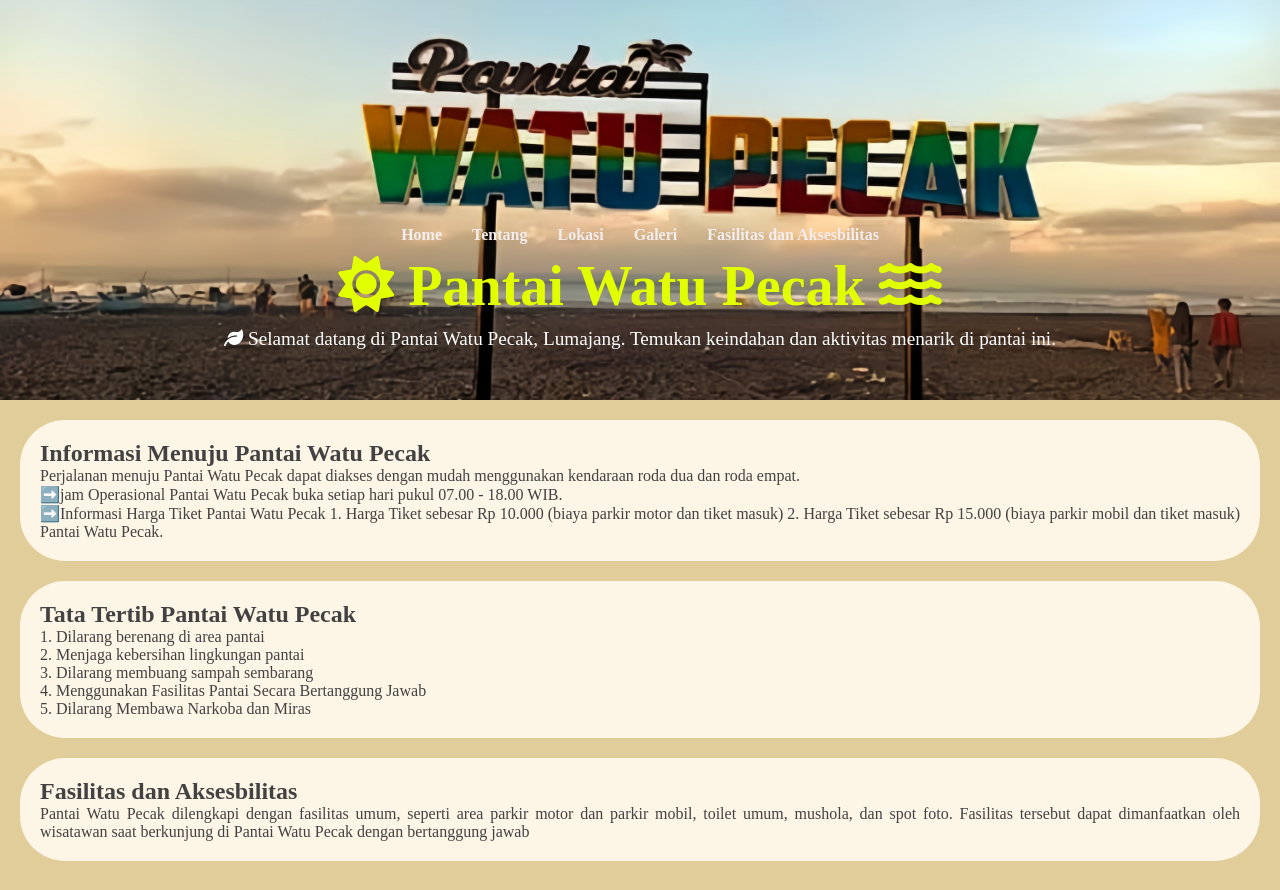
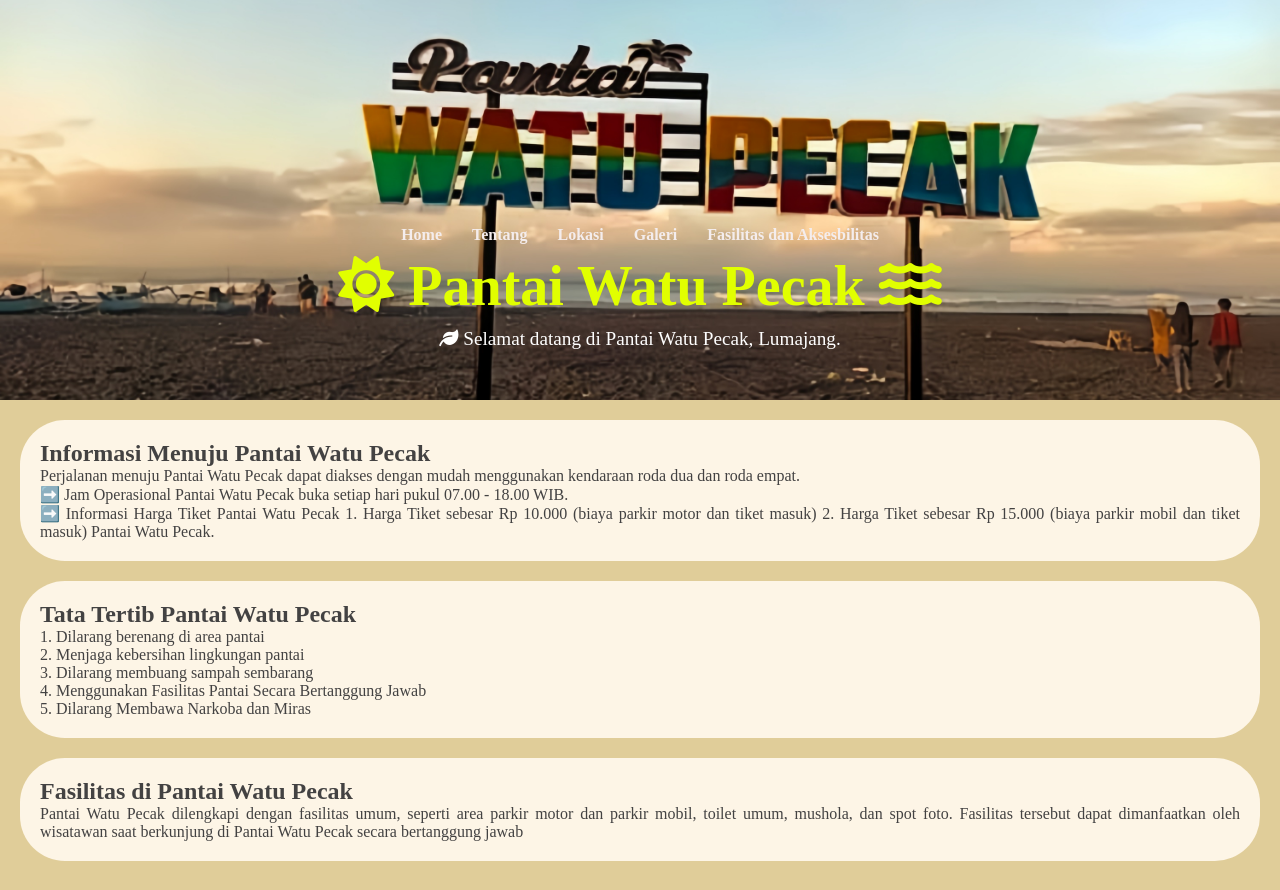
Before and after one commit to PantaiWatuPecak/Pantai-Watu-Pecak, a plain HTML site: page index.html in a window 1280 px wide. Shown: the top 890 px of the page. Drawn offline with Linux system fonts and the light colour scheme; grey boxes are pictures that could not be loaded.

Commit message:
Update index.html

```diff
--- a/index.html
+++ b/index.html
@@ -38,7 +38,7 @@
                 <i class="fas fa-sun"></i> Pantai Watu Pecak <i class="fas fa-water"></i>
             </h1>
             <p>
-                <i class="fas fa-leaf"></i> Selamat datang di Pantai Watu Pecak, Lumajang. Temukan keindahan dan aktivitas menarik di pantai ini.
+                <i class="fas fa-leaf"></i> Selamat datang di Pantai Watu Pecak, Lumajang.
             </p>
  </header>
 
@@ -46,8 +46,8 @@
     <section id="about">
         <h2>Informasi Menuju Pantai Watu Pecak</h2>
         <p>Perjalanan menuju Pantai Watu Pecak dapat diakses dengan mudah menggunakan kendaraan roda dua dan roda empat.</p>
-        <p>➡️jam Operasional Pantai Watu Pecak buka setiap hari pukul 07.00 - 18.00 WIB.<br/>
-           ➡️Informasi Harga Tiket Pantai Watu Pecak
+        <p>➡️ Jam Operasional Pantai Watu Pecak buka setiap hari pukul 07.00 - 18.00 WIB.<br/>
+           ➡️ Informasi Harga Tiket Pantai Watu Pecak
             1. Harga Tiket sebesar Rp 10.000 (biaya parkir motor dan tiket masuk)
             2. Harga Tiket sebesar Rp 15.000 (biaya parkir mobil dan tiket masuk) Pantai Watu Pecak.</p>
     </section>
@@ -62,9 +62,9 @@
     </section>
 
     <section id="Fasilitas dan Aksesbilitas">
-        <h2>Fasilitas dan Aksesbilitas</h2>
+        <h2>Fasilitas di Pantai Watu Pecak</h2>
         <p>Pantai Watu Pecak dilengkapi dengan fasilitas umum, seperti area parkir motor dan parkir mobil, toilet umum, mushola, dan spot foto.
-            Fasilitas tersebut dapat dimanfaatkan oleh wisatawan saat berkunjung di Pantai Watu Pecak dengan bertanggung jawab
+            Fasilitas tersebut dapat dimanfaatkan oleh wisatawan saat berkunjung di Pantai Watu Pecak secara bertanggung jawab
         </p>
     </section>
 
```
